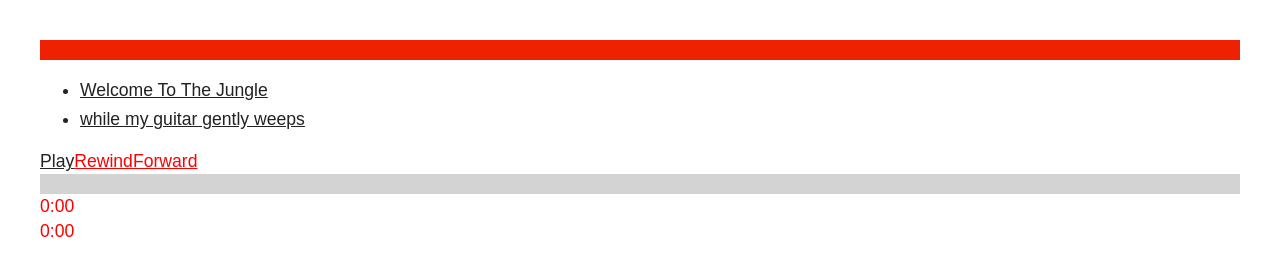
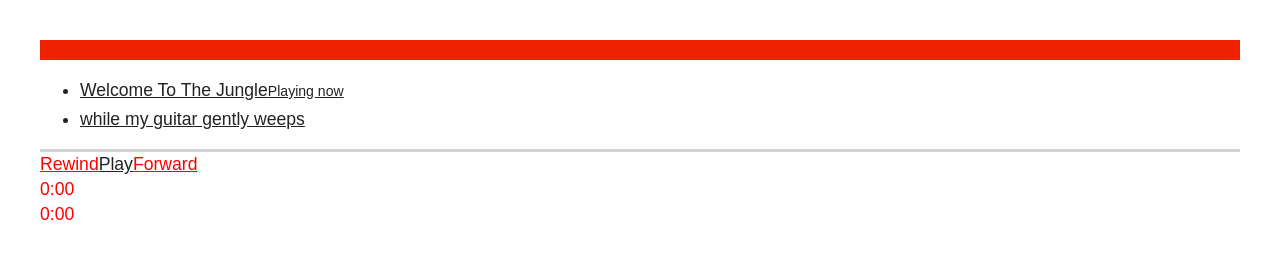
Before and after one commit to amsul/musicPlayer.js, a plain HTML site: page index.htm in a window 1280 px wide. Both pictures are taken after a click on the link "Welcome To The Jungle". Drawn offline with nearby package versions, Linux system fonts and the light colour scheme.

Commit message:
added song playing tag

```diff
--- a/index.htm
+++ b/index.htm
@@ -46,7 +46,7 @@
 
 
     <section id="APP_SCRIPTS">
-        <script src="//code.jquery.com/jquery-1.8.0.min.js"></script>
+        <script src="//code.jquery.com/jquery-1.8.2.min.js"></script>
         <script src="musicPlayer.js"></script>
         <script>
             (function() {
--- a/musicPlayer.js
+++ b/musicPlayer.js
@@ -1,8 +1,8 @@
 /*!
-    musicPlayer.js v0.3.8
+    musicPlayer.js v0.4.0
     By Amsul (http://amsul.ca)
 
-    Updated: 20 September, 2012
+    Updated: 21 September, 2012
 
     (c) Amsul Naeem, 2012 - http://amsul.ca
     Licensed under MIT ("expat" flavour) license.
@@ -35,6 +35,10 @@
             $PLAYLIST = $( PLAYLIST ),
             $PLAYLIST_SONGS = $PLAYLIST.find( '[data-song]' ),
 
+            $PLAYER_CONTAINER = $( OPTIONS.placeInto ),
+
+            $SONG_PLAYING,
+
             PLAYER_AUDIO,
             $PLAYER_AUDIO,
 
@@ -51,37 +55,11 @@
             $TIMESTAMP_END,
 
 
-            // classes
-            CLASSNAME_CONTROLS = OPTIONS.classControls,
-            CLASSNAME_CONTROLS_PLAY = OPTIONS.classControlsPlay,
-            CLASSNAME_CONTROLS_PAUSE = OPTIONS.classControlsPause,
-            CLASSNAME_CONTROLS_REWIND = OPTIONS.classControlsRewind,
-            CLASSNAME_CONTROLS_FORWARD = OPTIONS.classControlsForward,
-
-            CLASSNAME_SEEKBAR_BAR = OPTIONS.classSeekbar,
-            CLASSNAME_SEEKBAR_PROGRESS = OPTIONS.classSeekbarProgress,
-            CLASSNAME_SEEKBAR_POINTER = OPTIONS.classSeekbarPointer,
-
-            CLASSNAME_TIMESTAMPS_START = OPTIONS.classTimestampStart,
-            CLASSNAME_TIMESTAMPS_END = OPTIONS.classTimestampEnd,
-
-            CLASSNAME_WRAPPER_AUDIO = OPTIONS.classAudioWrapper,
-            CLASSNAME_WRAPPER_PLAYER = OPTIONS.classPlayerWrapper,
-            CLASSNAME_WRAPPER_CONTROLS = OPTIONS.classControlsWrapper,
-            CLASSNAME_WRAPPER_SEEKBAR = OPTIONS.classSeekbarWrapper,
-            CLASSNAME_WRAPPER_TIMESTAMPS = OPTIONS.classTimestampWrapper,
-
-
             // strings
-            STRING_PLAY = OPTIONS.stringPlay,
-            STRING_PAUSE = OPTIONS.stringPause,
-            STRING_REWIND = OPTIONS.stringRewind,
-            STRING_FORWARD = OPTIONS.stringForward,
-
             STRING_TIME_CURRENT = 'Current time',
             STRING_TIME_TOTAL = 'Total duration',
 
-            STRING_AUDIO_TYPE = 'audio/mp3',
+            STRING_AUDIO_TYPE = 'audio/' + OPTIONS.audioType,
 
 
             // numbers
@@ -107,25 +85,32 @@
                         // create an audio player
                         $wrappedAudio = _player.createAudio(),
 
+                        // create player seeker
+                        $wrapperSeeker = _player.createSeeker(),
+
                         // create player controls
                         $wrappedControls = _player.createControls(),
-
-                        // create player seeker
-                        $wrapperSeeker = _player.createSeeker(),
 
                         // create the time stamps
                         $wrappedTimestamps = _player.createTimestamps(),
 
                         // create a wrapper for the player
-                        $wrapper = $( '<section class="' + CLASSNAME_WRAPPER_PLAYER + '" />' )
+                        $wrapper = $( '<section class="' + OPTIONS.classPlayerWrapper + '" />' )
 
 
                     // add the stuff to the wrapper
-                    $wrapper.append( $wrappedAudio, $wrappedControls, $wrapperSeeker, $wrappedTimestamps )
+                    $wrapper.append( $wrappedAudio, $wrapperSeeker, $wrappedControls, $wrappedTimestamps )
 
 
-                    // put the player in the dom
-                    $PLAYLIST.after( $wrapper )
+                    // put the player in the container
+                    if ( OPTIONS.placeInto && $PLAYER_CONTAINER.length ) {
+                        $PLAYER_CONTAINER.html( $wrapper )
+                    }
+
+                    // otherwise right after the playlist
+                    else {
+                        $PLAYLIST.after( $wrapper )
+                    }
 
 
                     // bind the songs click event
@@ -158,7 +143,7 @@
                                                     html( '<source type="' + STRING_AUDIO_TYPE + '" />' ).
 
                                                     // wrap the audio player
-                                                    wrap( '<div class="' + CLASSNAME_WRAPPER_AUDIO + '" style="display:none">' )
+                                                    wrap( '<div class="' + OPTIONS.classAudioWrapper + '" style="display:none">' )
 
                     PLAYER_AUDIO = $PLAYER_AUDIO[ 0 ]
 
@@ -175,33 +160,33 @@
                     // create the play button
                     $PLAYER_PLAY        =       createElement( 'a', {
                                                     'data-control': 'play',
-                                                    'class': CLASSNAME_CONTROLS_PLAY
-                                                }, STRING_PLAY ).
+                                                    'class': OPTIONS.classControlsPlay
+                                                }, OPTIONS.stringPlay ).
                                                 on( 'click.controller', _player.onClickControl )
 
                     // create the pause button
                     $PLAYER_PAUSE       =       createElement( 'a', {
                                                     'data-control': 'pause',
-                                                    'class': CLASSNAME_CONTROLS_PAUSE,
+                                                    'class': OPTIONS.classControlsPause,
                                                     'style': 'display:none'
-                                                }, STRING_PAUSE )
+                                                }, OPTIONS.stringPause )
 
                     // create the rewind button
                     $PLAYER_REWIND      =       createElement( 'a', {
                                                     'data-control': 'rewind',
-                                                    'class': CLASSNAME_CONTROLS_REWIND,
+                                                    'class': OPTIONS.classControlsRewind,
                                                     'style': 'color:red'
-                                                }, STRING_REWIND )
+                                                }, OPTIONS.stringRewind )
 
                     // create the forward button
                     $PLAYER_FORWARD     =       createElement( 'a', {
                                                     'data-control': 'forward',
-                                                    'class': CLASSNAME_CONTROLS_FORWARD,
+                                                    'class': OPTIONS.classControlsForward,
                                                     'style': 'color:red'
-                                                }, STRING_FORWARD )
+                                                }, OPTIONS.stringForward )
 
                     // return the wrapped controls
-                    return $( '<div class="' + CLASSNAME_WRAPPER_CONTROLS + '" />' ).append( $PLAYER_PLAY, $PLAYER_PAUSE, $PLAYER_REWIND, $PLAYER_FORWARD )
+                    return $( '<div class="' + OPTIONS.classControlsWrapper + '" />' ).append( $PLAYER_REWIND, $PLAYER_PLAY, $PLAYER_PAUSE, $PLAYER_FORWARD )
                 }, //createControls
 
 
@@ -213,24 +198,24 @@
 
                     // create the seekbar
                     $SEEKER_BAR         =       createElement( 'div', {
-                                                    'class': CLASSNAME_SEEKBAR_BAR,
-                                                    'style': 'display:block;height:20px;background:lightgrey'
+                                                    'class': OPTIONS.classSeekbar,
+                                                    'style': 'display:block;min-height:3px;background:lightgrey'
                                                 })
 
                     // create the seekbar progress
                     $SEEKER_PROGRESS    =       createElement( 'div', {
-                                                    'class': CLASSNAME_SEEKBAR_PROGRESS,
+                                                    'class': OPTIONS.classSeekbarProgress,
                                                     'style': 'position:absolute;z-index:10;left:0;top:0;right:100%;bottom:0;background:red'
                                                 })
 
                     // create the seekbar controller
                     $SEEKER_CONTROLLER  =       createElement( 'a', {
-                                                    'class': CLASSNAME_SEEKBAR_PROGRESS,
+                                                    'class': OPTIONS.classSeekbarController,
                                                     'style': 'position:absolute;z-index:20;left:0;top:0;right:0;bottom:0'
                                                 })
 
                     // return the wrapped seekbar
-                    return $( '<div class="' + CLASSNAME_WRAPPER_SEEKBAR + '" style="position:relative" />' ).append( $SEEKER_BAR, $SEEKER_PROGRESS, $SEEKER_CONTROLLER )
+                    return $( '<div class="' + OPTIONS.classSeekbarWrapper + '" style="position:relative" />' ).append( $SEEKER_BAR, $SEEKER_PROGRESS, $SEEKER_CONTROLLER )
                 }, //createSeeker
 
 
@@ -242,13 +227,13 @@
 
                     // create the start stamp
                     $TIMESTAMP_START    =       createElement( 'div', {
-                                                    'class': CLASSNAME_TIMESTAMPS_START,
+                                                    'class': OPTIONS.classTimestampStart,
                                                     'style': 'color:red'
                                                 })
 
                     // create the end stamp
                     $TIMESTAMP_END      =       createElement( 'div', {
-                                                    'class': CLASSNAME_TIMESTAMPS_END,
+                                                    'class': OPTIONS.classTimestampEnd,
                                                     'style': 'color:red'
                                                 })
 
@@ -260,7 +245,7 @@
 
 
                     // return the wrapped timestamp
-                    return $( '<div class="' + CLASSNAME_WRAPPER_TIMESTAMPS + '" />' ).append( $TIMESTAMP_START, $TIMESTAMP_END )
+                    return $( '<div class="' + OPTIONS.classTimestampWrapper + '" />' ).append( $TIMESTAMP_START, $TIMESTAMP_END )
                 }, //createTimestamps
 
 
@@ -349,27 +334,6 @@
 
 
                 /*
-                    Set the player timestamps
-                ======================================================================== */
-
-                setTimestampStart: function( time ) {
-
-                    // set the text
-                    $TIMESTAMP_START.text( formatTime( time ) )
-
-                    return _player
-                },
-
-                setTimestampEnd: function( time ) {
-
-                    // set the text
-                    $TIMESTAMP_END.text( formatTime( time ) )
-
-                    return _player
-                },
-
-
-                /*
                     Handle the player control events
                 ======================================================================== */
 
@@ -409,12 +373,87 @@
 
                 onClickSong: function( event ) {
 
+                    var $song = $( event.target )
+
                     // prevent the default event action
                     event.preventDefault()
 
-                    // play the song
-                    _player.play( event.target.dataset.song )
+
+                    _player.
+
+                        // play the song
+                        play( $song[ 0 ].dataset.song ).
+
+                        // set this song as playing
+                        setSongPlaying( $song )
                 },
+
+
+
+                /*
+                    Set the player timestamps
+                ======================================================================== */
+
+                setTimestampStart: function( time ) {
+
+                    // set the text
+                    $TIMESTAMP_START.text( formatTime( time ) )
+
+                    return _player
+                },
+
+                setTimestampEnd: function( time ) {
+
+                    // set the text
+                    $TIMESTAMP_END.text( formatTime( time ) )
+
+                    return _player
+                },
+
+
+                /*
+                    Set a song as playing
+                ======================================================================== */
+
+                setSongPlaying: function( $song ) {
+
+                    // if a song is already playing
+                    if ( $SONG_PLAYING && $SONG_PLAYING.length ) {
+
+                        // clear the previous song state
+                        _player.setSongStopped( $SONG_PLAYING )
+                    }
+
+                    // set the new song state
+                    $SONG_PLAYING   =       $song.
+
+                                                // add the playing class
+                                                addClass( OPTIONS.classSongPlaying ).
+
+                                                // add the playing tag
+                                                append( '<small class="' + OPTIONS.classSongPlayingTag + '">' + OPTIONS.stringSongPlaying + '</small>' )
+
+                    return _player
+                },
+
+
+                /*
+                    Set a song as stopped
+                ======================================================================== */
+
+                setSongStopped: function( $song ) {
+
+                    $song.
+
+                        // remove the playing class
+                        removeClass( OPTIONS.classSongPlaying ).
+
+                        // remove the playing tag
+                        find( '.' + OPTIONS.classSongPlayingTag ).remove()
+
+                    return _player
+                },
+
 
 
                 /*
@@ -439,7 +478,7 @@
                     }
 
                     // otherwise, play the first song
-                    _player.play( $PLAYLIST_SONGS[ 0 ].dataset.song )
+                    $PLAYLIST_SONGS.first().trigger( 'click' )
 
                     return _player
                 }, //play
@@ -592,13 +631,19 @@
 
     $.fn.musicPlayer.options = {
 
+        // player options
+        audioType: 'mp3',
+
+
         // classes
         classAudioWrapper: 'wrapper-audio',
+
+        classSongPlaying: 'song-playing',
+        classSongPlayingTag: 'song-playing-tag',
 
         classPlayer: 'music-player',
         classPlayerWrapper: 'wrapper-player',
 
-        classControls: 'controls-player',
         classControlsPlay: 'control-play',
         classControlsPause: 'control-pause',
         classControlsRewind: 'control-rewind',
@@ -607,6 +652,7 @@
 
         classSeekbar: 'seekbar-bar',
         classSeekbarProgress: 'seekbar-progress',
+        classSeekbarController: 'seekbar-controller',
         classSeekbarPointer: 'seekbar-pointer',
         classSeekbarWrapper: 'wrapper-seekbar',
 
@@ -619,7 +665,14 @@
         stringPlay: 'Play',
         stringPause: 'Pause',
         stringRewind: 'Rewind',
-        stringForward: 'Forward'
+        stringForward: 'Forward',
+
+        stringSongPlaying: 'Playing now',
+        stringSongPaused: 'Paused',
+
+
+        // elements
+        placeInto: null
     }
 
 
```
